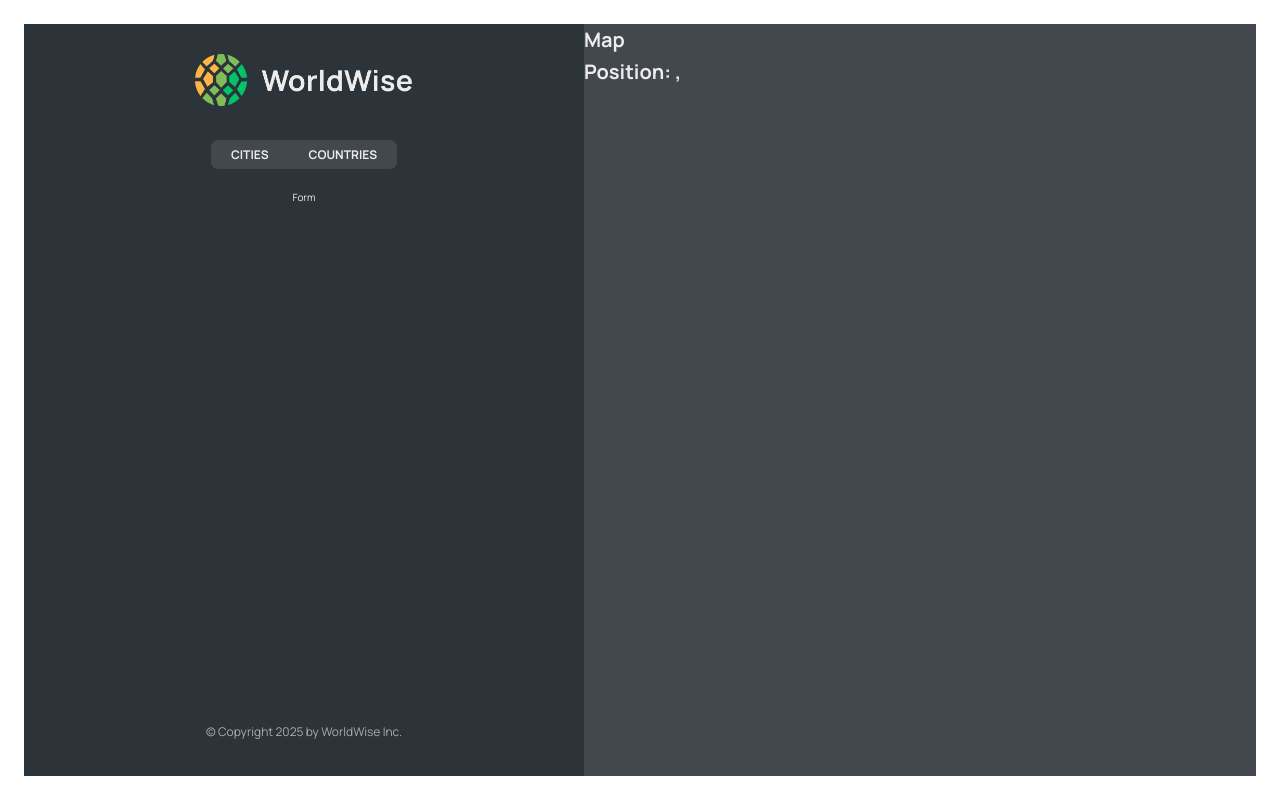
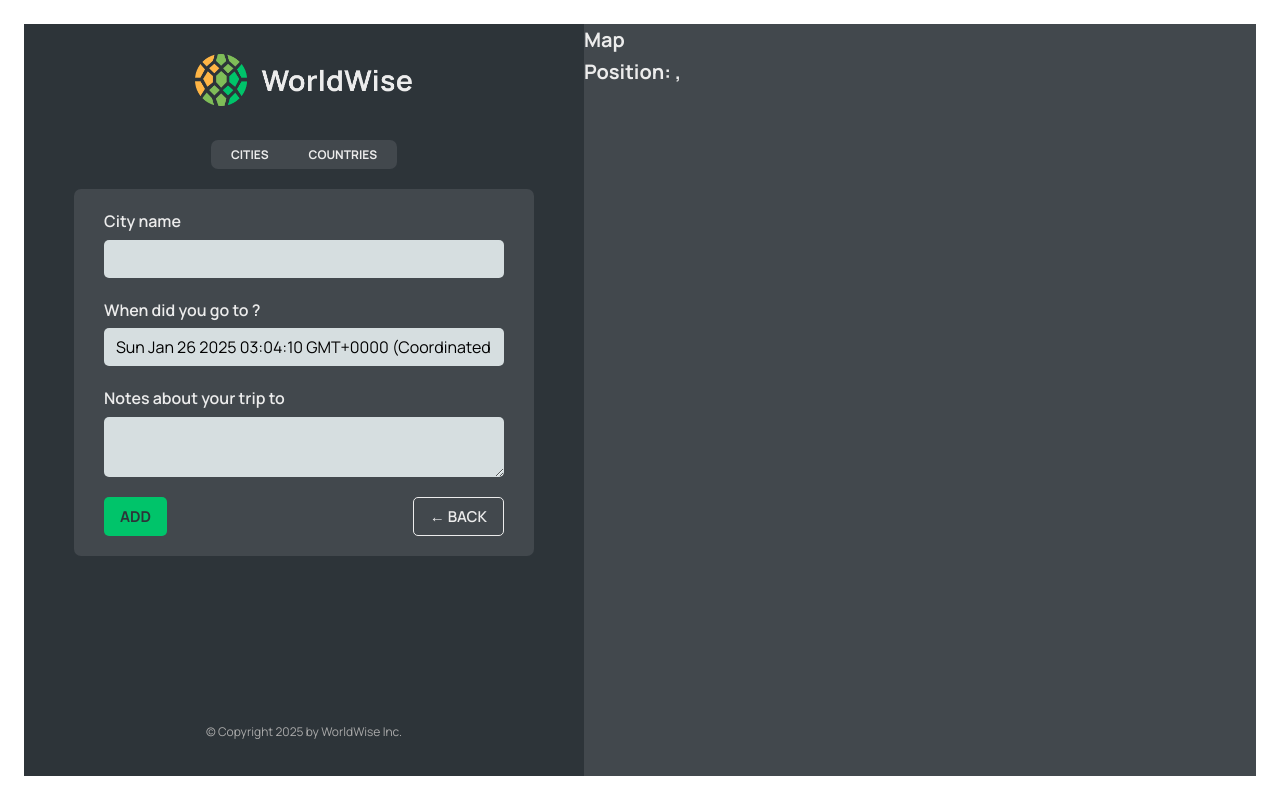
Before and after one commit to jayaquino/learning-react-worldwise, a React (Vite) app: page /app/form in a window 1280 px wide. Built offline with nearby package versions, Linux system fonts and the light colour scheme; data requests are answered from the project's data file.

Commit message:
feature(router): programmatic navigate useNavigate

```diff
--- a/src/App.jsx
+++ b/src/App.jsx
@@ -9,6 +9,7 @@ import CityList from "./components/CityList";
 import { useState, useEffect } from "react";
 import CountryList from "./components/CountryList";
 import City from "./components/City";
+import Form from "./components/Form";
 
 const BASE_URL = "http://localhost:9000";
 
@@ -52,7 +53,7 @@ function App() {
             path="countries"
             element={<CountryList cities={cities} isLoading={isLoading} />}
           />
-          <Route path="form" element={<p>Form</p>} />
+          <Route path="form" element={<Form />} />
         </Route>
         <Route path="*" element={<PageNotFound />} />
       </Routes>
--- /dev/null
+++ b/src/components/Button.jsx
@@ -0,0 +1,11 @@
+import styles from "./Button.module.css";
+
+function Button({ children, onClick, type }) {
+  return (
+    <button onClick={onClick} className={`${styles.btn} ${styles[type]}`}>
+      {children}
+    </button>
+  );
+}
+
+export default Button;
--- a/src/components/CountryList.jsx
+++ b/src/components/CountryList.jsx
@@ -20,7 +20,7 @@ function CountryList({ cities, isLoading }) {
   return (
     <ul className={styles.countryList}>
       {countries.map((country) => (
-        <CountryItem country={country} key={country.id} />
+        <CountryItem country={country} key={country.country} />
       ))}
     </ul>
   );
--- a/src/components/Form.jsx
+++ b/src/components/Form.jsx
@@ -1,8 +1,10 @@
 // "https://api.bigdatacloud.net/data/reverse-geocode-client?latitude=0&longitude=0"
 
 import { useState } from "react";
+import { useNavigate } from "react-router-dom";
 
 import styles from "./Form.module.css";
+import Button from "./Button";
 
 export function convertToEmoji(countryCode) {
   const codePoints = countryCode
@@ -13,6 +15,7 @@ export function convertToEmoji(countryCode) {
 }
 
 function Form() {
+  const navigate = useNavigate();
   const [cityName, setCityName] = useState("");
   const [country, setCountry] = useState("");
   const [date, setDate] = useState(new Date());
@@ -49,8 +52,16 @@ function Form() {
       </div>
 
       <div className={styles.buttons}>
-        <button>Add</button>
-        <button>&larr; Back</button>
+        <Button type="primary">Add</Button>
+        <Button
+          type="back"
+          onClick={(e) => {
+            e.preventDefault();
+            navigate(-1);
+          }}
+        >
+          &larr; Back
+        </Button>
       </div>
     </form>
   );
--- a/src/components/Map.jsx
+++ b/src/components/Map.jsx
@@ -1,12 +1,19 @@
-import { useSearchParams } from "react-router-dom";
+import { useSearchParams, useNavigate } from "react-router-dom";
 import styles from "./Map.module.css";
 
 function Map() {
+  const navigate = useNavigate();
+
   const [searchParams, setSearchParams] = useSearchParams();
   const lat = searchParams.get("lat");
   const lng = searchParams.get("lng");
   return (
-    <div className={styles.mapContainer}>
+    <div
+      className={styles.mapContainer}
+      onClick={() => {
+        navigate("form");
+      }}
+    >
       <h1>Map</h1>
       <h1>
         Position: {lat}, {lng}
```
